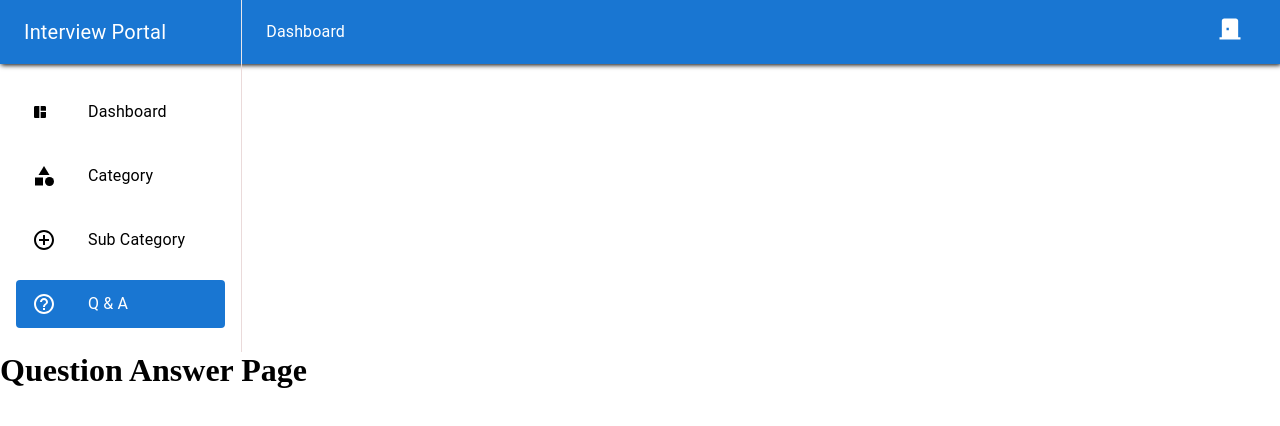
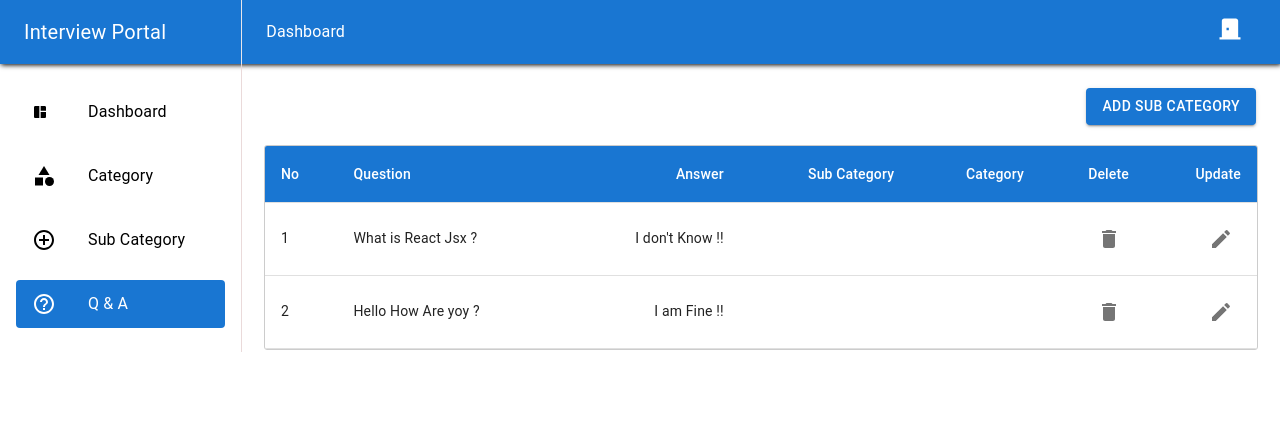
Before and after one commit to jaydeep4884/interview-portal, a React (Create React App) app: page /qa in a window 1280 px wide. Shown: the top 426 px of the page. Built offline with nearby package versions, Linux system fonts and the light colour scheme.

Commit message:
Sub category page complete

```diff
--- a/src/pages/Qanswer.jsx
+++ b/src/pages/Qanswer.jsx
@@ -1,13 +1,113 @@
-import { Box } from "@mui/material";
+import {
+  Box,
+  Button,
+  Container,
+  Switch,
+  Table,
+  TableBody,
+  TableCell,
+  TableContainer,
+  TableHead,
+  IconButton,
+  TableRow,
+} from "@mui/material";
 import React from "react";
 import Navbar from "../components/Navbar";
+import DeleteIcon from "@mui/icons-material/Delete";
+import EditIcon from "@mui/icons-material/Edit";
 
+const categories = [
+  {
+    id: 1,
+    question: "What is React Jsx ?",
+    anwer: "I don't Know !!",
+    subcat: "",
+    cat: "",
+  },
+  {
+    id: 2,
+    question: "Hello How Are yoy ?",
+    anwer: "I am Fine !!",
+    subcat: "",
+    cat: "",
+  },
+];
 const Qanswer = () => {
   return (
     <>
-      <Box>
+      <Box sx={{ position: "relative" }}>
         <Navbar />
-        <h1>Question Answer Page</h1>
+        <Box
+          sx={{
+            position: "absolute",
+            left: "15rem",
+            top: "5.5rem",
+            width: "calc(100% - 15rem)",
+          }}
+        >
+          <Container maxWidth="lg">
+            <Box sx={{ textAlign: "end", marginBottom: "20px" }}>
+              <Button variant="contained">Add Sub Category</Button>
+            </Box>
+            <Box>
+              <TableContainer
+                sx={{
+                  border: "1px solid rgb(204, 204, 204)",
+                  borderRadius: "3px",
+                  overflow: "hidden",
+                }}
+              >
+                <Table aria-label="simple table">
+                  <TableHead sx={{ backgroundColor: "rgb(25, 118, 210)" }}>
+                    <TableRow>
+                      <TableCell sx={{ color: "white" }}>No</TableCell>
+                      <TableCell sx={{ color: "white" }}>Question</TableCell>
+                      <TableCell sx={{ color: "white", textAlign: "end" }}>
+                        Answer
+                      </TableCell>
+                      <TableCell sx={{ color: "white", textAlign: "end" }}>
+                        Sub Category
+                      </TableCell>
+                      <TableCell sx={{ color: "white", textAlign: "end" }}>
+                        Category
+                      </TableCell>
+                      <TableCell sx={{ color: "white", textAlign: "end" }}>
+                        Delete
+                      </TableCell>
+                      <TableCell sx={{ color: "white", textAlign: "end" }}>
+                        Update
+                      </TableCell>
+                    </TableRow>
+                  </TableHead>
+                  <TableBody>
+                    {categories.map((category) => (
+                      <TableRow key={category.id}>
+                        <TableCell>{category.id}</TableCell>
+                        <TableCell>{category.question}</TableCell>
+                        <TableCell sx={{ textAlign: "end" }}>
+                          {category.anwer}
+                        </TableCell>
+                        <TableCell>{category.subcat}</TableCell>
+                        <TableCell>{category.cat}</TableCell>
+
+                        <TableCell sx={{ textAlign: "end" }}>
+                          <IconButton aria-label="delete">
+                            <DeleteIcon />
+                          </IconButton>
+                        </TableCell>
+                        <TableCell sx={{ textAlign: "end" }}>
+                          <IconButton aria-label="delete">
+                            <EditIcon />
+                          </IconButton>
+                        </TableCell>
+                      </TableRow>
+                    ))}
+                  </TableBody>
+                </Table>
+              </TableContainer>
+            </Box>
+          </Container>
+        </Box>
       </Box>
     </>
   );
```
